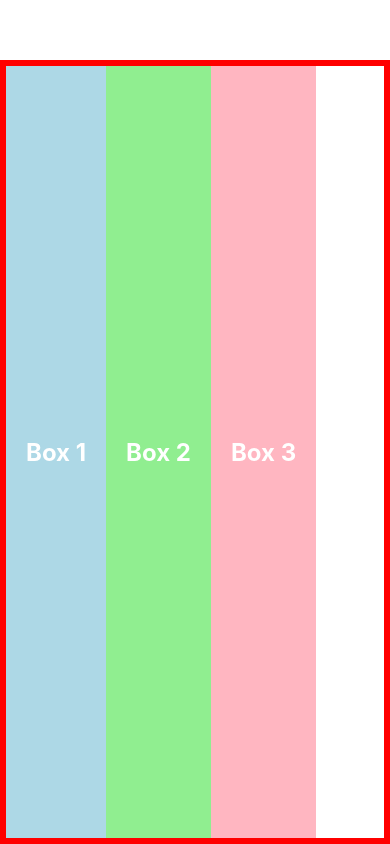
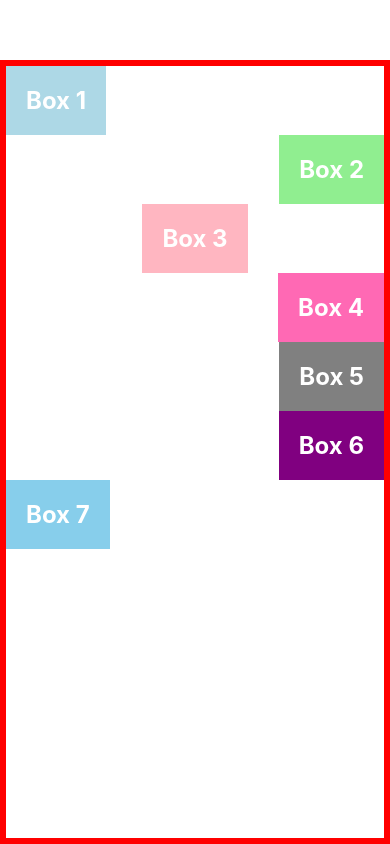
Before and after one commit to sudhir-tiwari2002/ReactNativeLayout, a React Native app: screen / in a window 390 px wide. Built offline with nearby package versions, Linux system fonts and the light colour scheme.

Commit message:
align self in flex box layout

```diff
--- a/App.js
+++ b/App.js
@@ -7,13 +7,13 @@ export default function App() {
 
     // </View>
     <View style={styles.container}>
-      <Box style={{ backgroundColor: "lightblue" , }}>Box 1</Box>
-      <Box style={{ backgroundColor: "lightgreen" }}>Box 2</Box>
-      <Box style={{ backgroundColor: "lightpink" }}>Box 3</Box>
-      {/* <Box style={{ backgroundColor: "hotpink" , flex:4}}>Box 4</Box>
-      <Box style={{ backgroundColor: "gray" ,flex:3}}>Box 5</Box>
-      <Box style={{ backgroundColor: "purple" ,flex:2}}>Box 6</Box>
-      <Box style={{ backgroundColor: "skyblue" ,flex:1}}>Box 7</Box> */}
+      <Box style={{ backgroundColor: "lightblue" , alignSelf: "flex-start" }}>Box 1</Box>
+      <Box style={{ backgroundColor: "lightgreen" ,alignSelf:"flex-end"  }}>Box 2</Box>
+      <Box style={{ backgroundColor: "lightpink" , alignSelf:"center"}}>Box 3</Box>
+      <Box style={{ backgroundColor: "hotpink" , alignSelf:"strech"}}>Box 4</Box>
+      <Box style={{ backgroundColor: "gray" , alignSelf:"auto"}}>Box 5</Box>
+      <Box style={{ backgroundColor: "purple" }}>Box 6</Box>
+      <Box style={{ backgroundColor: "skyblue",alignSelf:"baseline" }}>Box 7</Box>
     </View>
   );
 }
@@ -21,13 +21,14 @@ export default function App() {
 const styles = StyleSheet.create({
   container: {
     flex:1,
-    flexDirection:"row",
+
+    // flexDirection:"row",
     // justifyContent:"space-between",
     // alignItems:"baseline",
     // alignItems:"center",
     // alignItems:"flex-end",
     // alignItems:"flex-start",
-    alignItems:"stretch",
+    alignItems:"flex-end", // align self is depend on the align item position
     marginTop: 60,
     borderWidth: 6,
     borderColor: "red",
```
